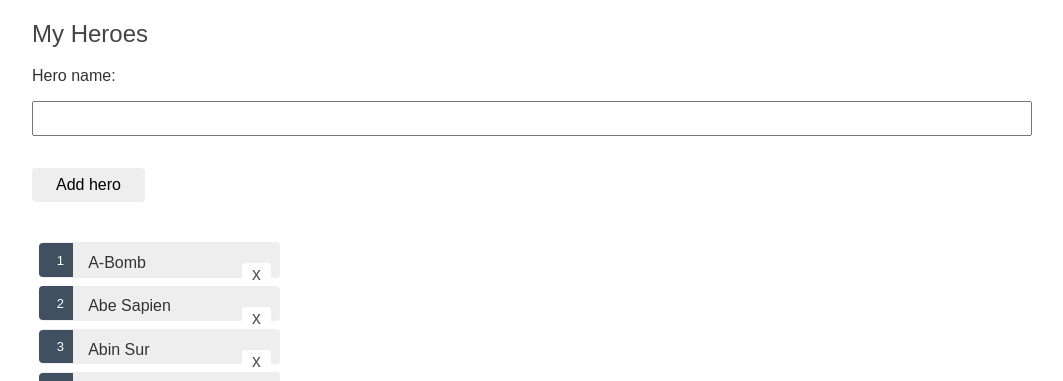
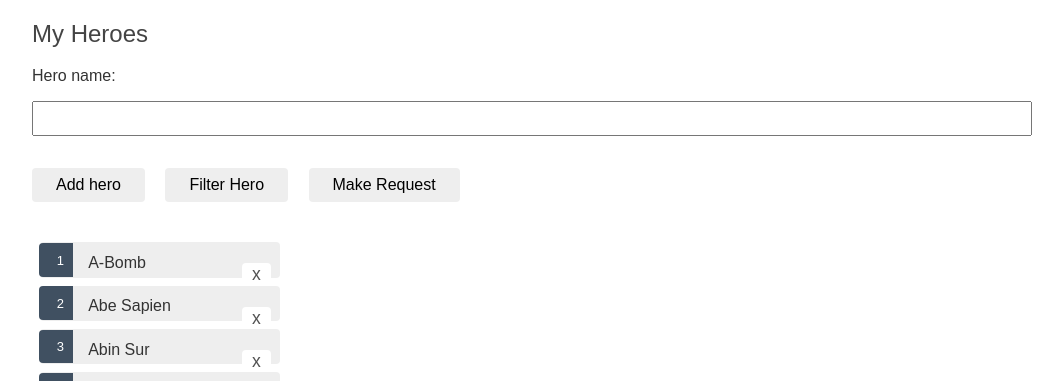
Before and after one commit to LauraArcidiacono/Proyectos-Bootcamp-Skylab-Coders-Academy, a web app: file challenges/challenge-tour-of-heroes-laura/tour-of-heroes-vanilla/src/pages/Heroes/heroes.html in a window 1280 px wide. Shown: the part 169-550 px from the top of the page, without its empty margins (108-1171 px from the left). Run offline with its HTML, style and script files only (its server is not run), Linux system fonts and the light colour scheme.

Commit message:
Add filter and make request buttons.

```diff
--- a/challenges/challenge-tour-of-heroes-laura/tour-of-heroes-vanilla/src/pages/Heroes/heroes.html
+++ b/challenges/challenge-tour-of-heroes-laura/tour-of-heroes-vanilla/src/pages/Heroes/heroes.html
@@ -22,16 +22,25 @@
         <label for="new-hero">Hero name: </label>
         <input id="new-hero" />
 
-        <button class="add-button">
+        <button class="add-button" id="add__hero">
             Add hero
+        </button>
+        <button class="add-button" id="filter__hero">
+            Filter Hero
+        </button>
+        <button class="add-button" id="filter__request" onclick="makeRequest()">
+            Make Request
         </button>
     </div>
 
     <ul class="heroes" id="heroes__list">
     </ul>
 
+
     <script src="../../heroes.const.js"></script>
     <script src="./heroes.class.js"></script>
     <script src="./heroes.js"></script>
+    <script src="./add-hero.js"></script>
+    <script src="./filter-hero.js"></script>
 </body>
 </html>
```
